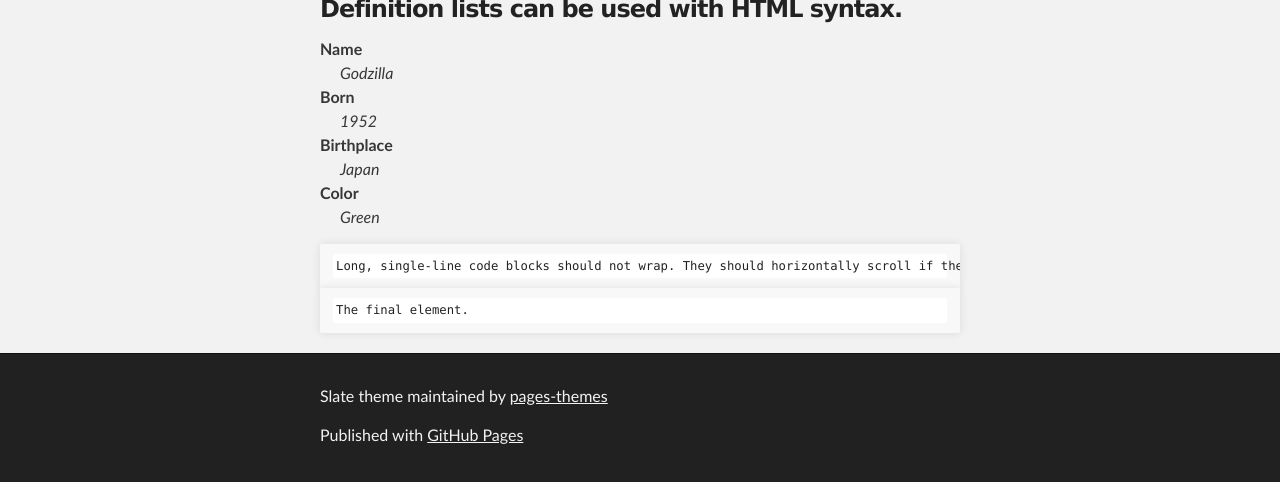
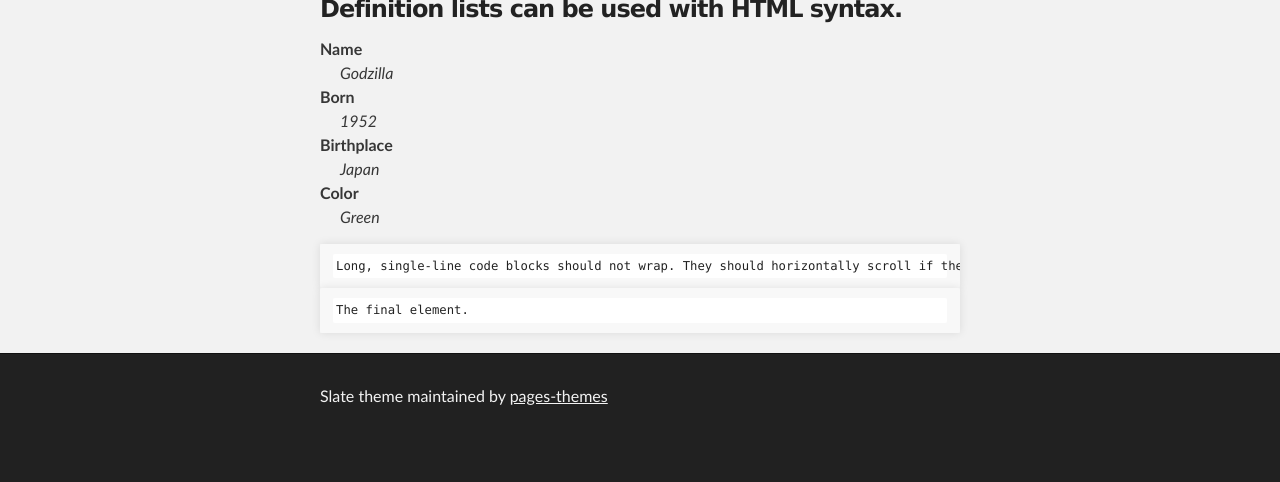
Before and after one commit to pages-themes/slate, a Jekyll site: the page built from index.md, in a window 1280 px wide and 900 px high, scrolled down 2626 px, cut to the strip 418-900 px from the top of the window. Built offline with Jekyll 4.4.1, drawn with Linux system fonts in a browser that asks for light colours; after the commit the page ends 3487 px from its top, so only the background shows below that.

Commit message:
Update default.html

```diff
--- a/_layouts/default.html
+++ b/_layouts/default.html
@@ -45,7 +45,7 @@
         {% if site.github.is_project_page %}
         <p class="copyright">{{ site.title | default: site.github.repository_name }} maintained by <a href="{{ site.github.owner_url }}">{{ site.github.owner_name }}</a></p>
         {% endif %}
-        <p>Published with <a href="https://pages.github.com">GitHub Pages</a></p>
+        <!--<p>Published with <a href="https://pages.github.com">GitHub Pages</a></p>-->
       </footer>
     </div>
   </body>
```
